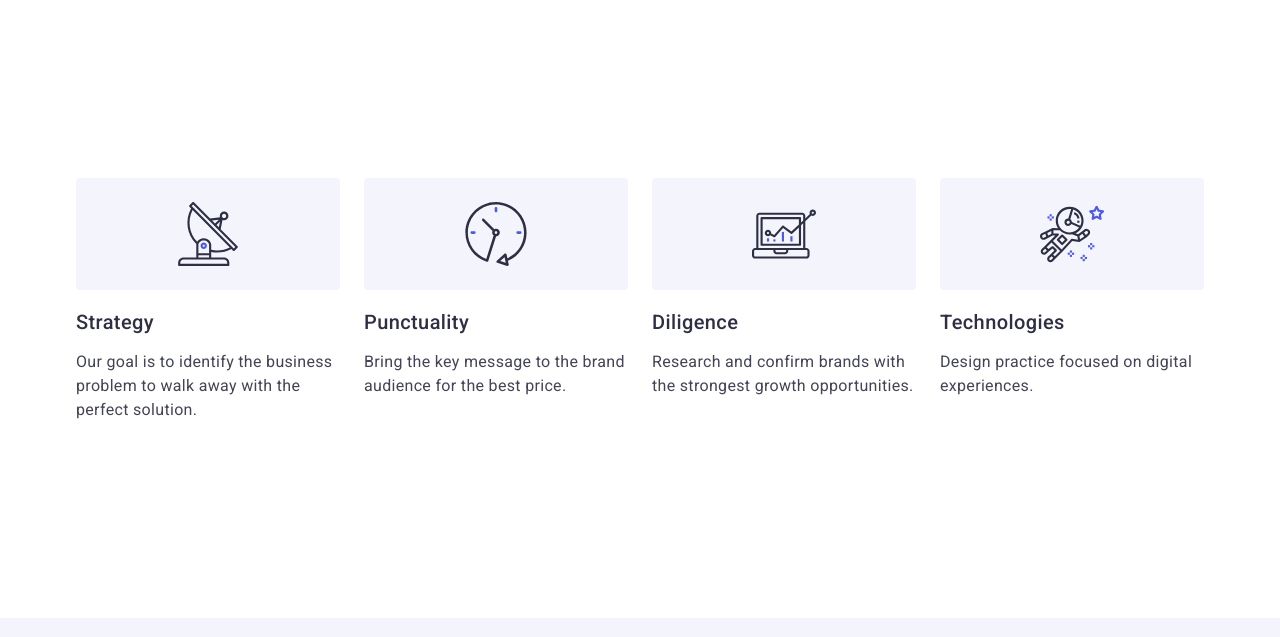
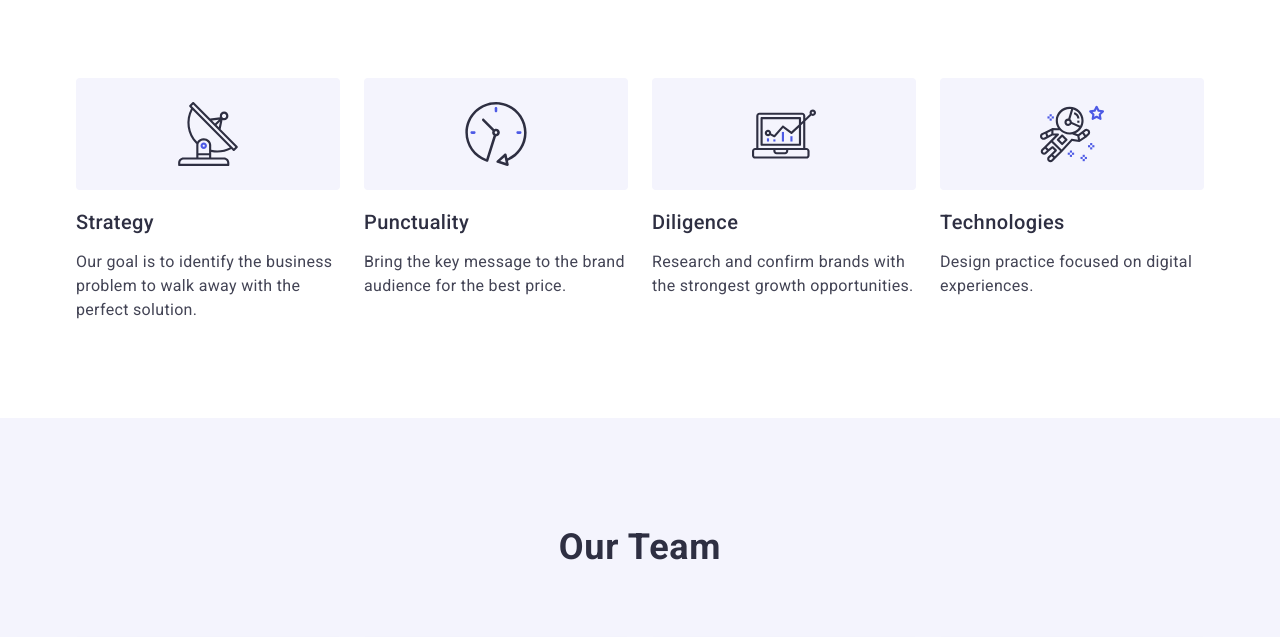
Before and after one commit to romansoha/romansoha-goit-markup-hw-040, a plain HTML site: page index.html in a window 1280 px wide. Shown: the part 739-1376 px from the top of the page. Drawn offline with nearby package versions, Linux system fonts and the light colour scheme.

Commit message:
Update styles.css

```diff
--- a/css/styles.css
+++ b/css/styles.css
@@ -163,7 +163,7 @@ img {
 }
 
 .section {
-  padding: 180px 0;
+  padding: 80px 0;
 }
 
 .section-title {
```
